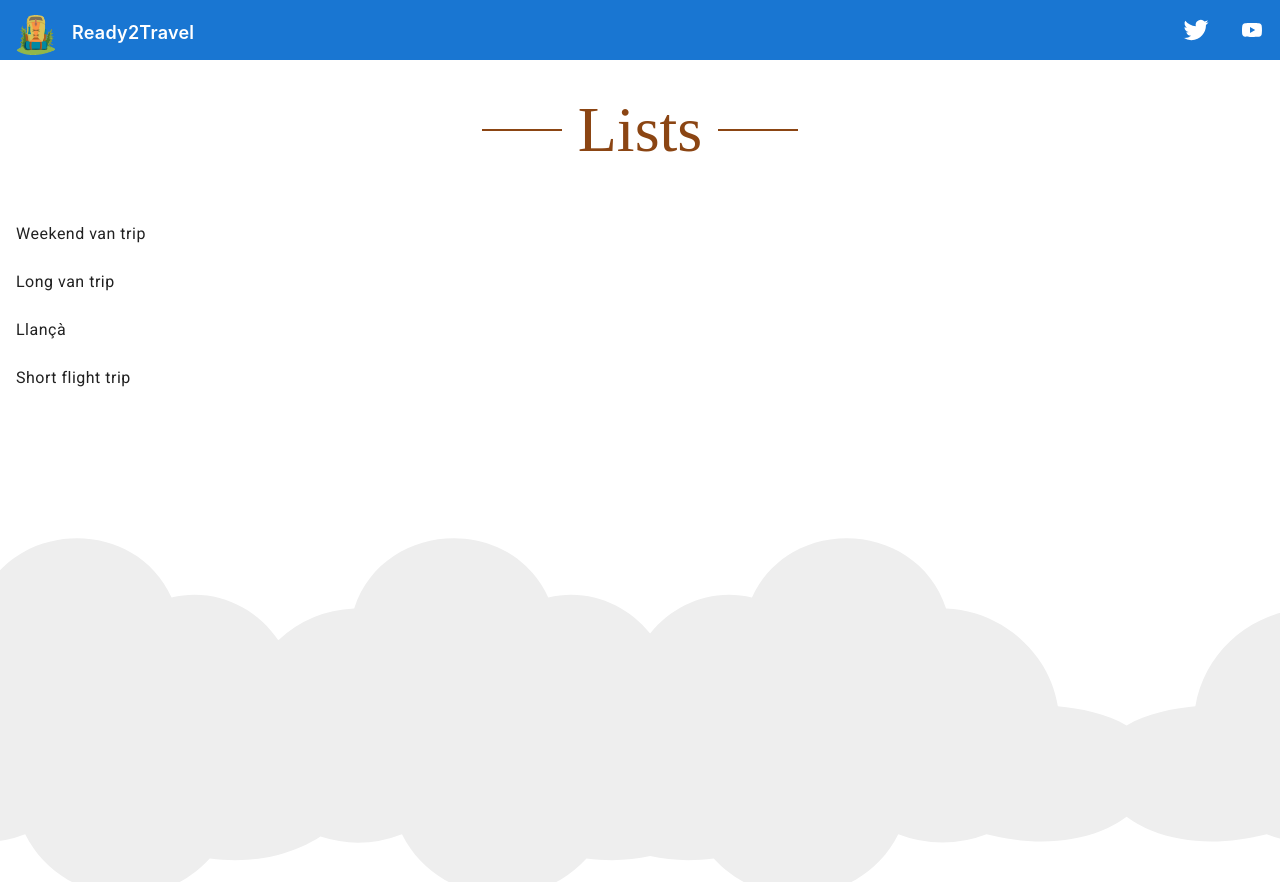
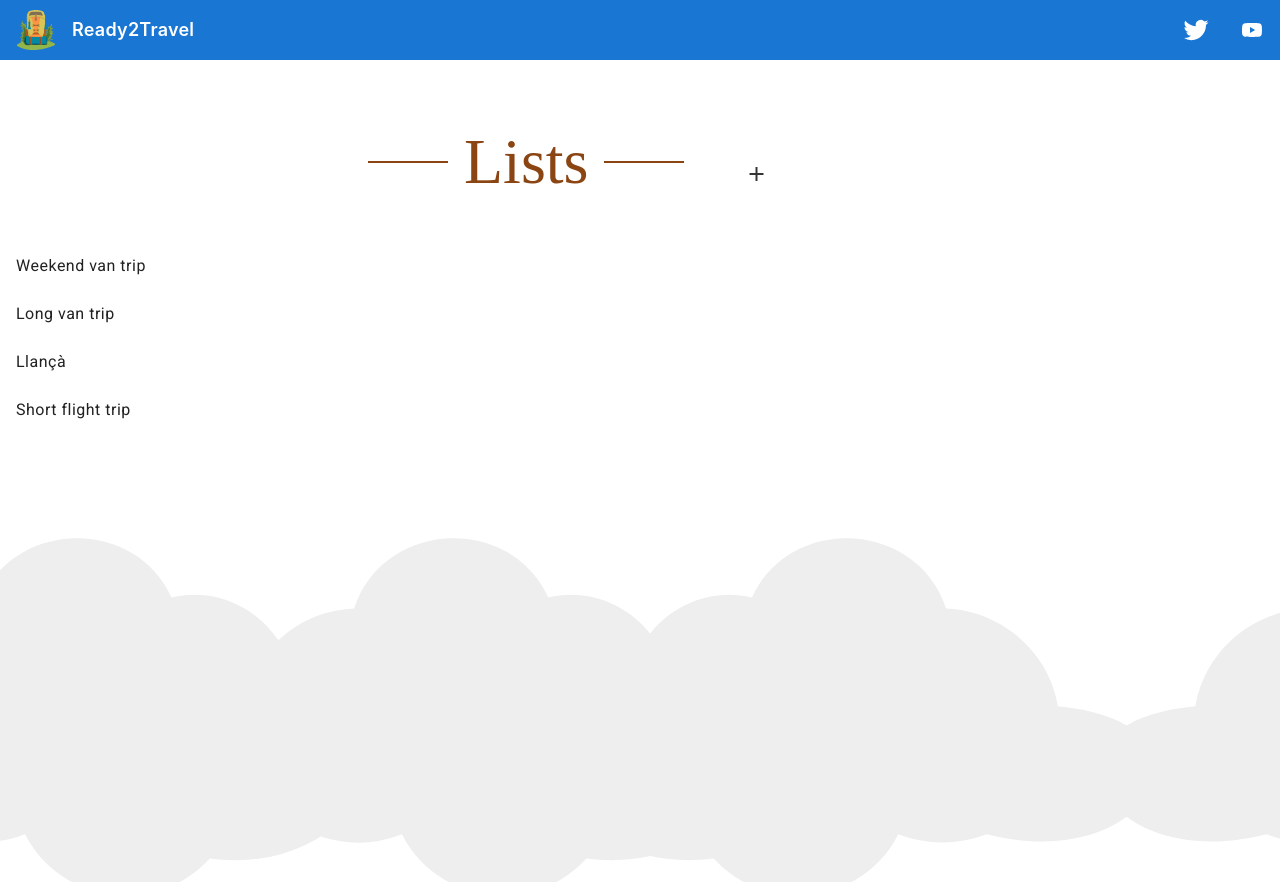
Before and after one commit to horacisalvany/ready-to-travel, an Angular app: page /list in a window 1280 px wide. Built offline with nearby package versions, Linux system fonts and the light colour scheme.

Commit message:
add list dialog

```diff
--- a/src/app/app.component.html
+++ b/src/app/app.component.html
@@ -1,7 +1,7 @@
 <!-- Toolbar -->
 <div class="toolbar" role="banner">
-  <a style="margin-top: 10px" routerLink="/" routerLinkActive="active">
-    <img width="40" alt="Angular Logo" src="assets/img/ready2travel_logo.png" />
+  <a routerLink="/" routerLinkActive="active">
+    <img width="40" src="assets/img/ready2travel_logo.png" />
     <span class="home" style="font-size: 18px; color: white">Ready2Travel</span>
   </a>
   <div class="spacer"></div>
--- a/src/app/app.component.scss
+++ b/src/app/app.component.scss
@@ -23,6 +23,10 @@ p {
 
 .spacer {
   flex: 1;
+}
+
+.home {
+  vertical-align: middle;
 }
 
 .toolbar {
--- a/src/app/views/list/list/dialog-add-agroupation/dialog-add-agroupation.component.html
+++ b/src/app/views/list/list/dialog-add-agroupation/dialog-add-agroupation.component.html
@@ -12,7 +12,7 @@
   </section>
 </div>
 <div mat-dialog-actions>
-  <button mat-button mat-dialog-close>No</button>
+  <button [mat-dialog-close]="result" mat-button mat-dialog-close>No</button>
   <button
     mat-button
     mat-dialog-close
--- a/src/app/views/list/list/list.component.html
+++ b/src/app/views/list/list/list.component.html
@@ -1,10 +1,6 @@
-<div class="example-button-row">
+<div class="button-row">
   <h1>{{ list.title }}</h1>
-  <button
-    (click)="openDialogAddAgroupation()"
-    mat-icon-button
-    aria-label="Example icon button with a vertical three dot icon"
-  >
+  <button (click)="openDialogAddAgroupation()" mat-icon-button>
     <mat-icon>add</mat-icon>
   </button>
 </div>
--- a/src/app/views/list/list/list.component.scss
+++ b/src/app/views/list/list/list.component.scss
@@ -43,7 +43,11 @@ mat-list-item {
   }
 }
 
-.example-button-row {
+.button-row {
   display: flex;
   align-items: center;
+  @media only screen and (orientation: landscape) {
+    width: 50%;
+    margin: 0 auto;
+  }
 }
--- /dev/null
+++ b/src/app/views/lists/dialog-add-list/dialog-add-list.component.html
@@ -0,0 +1,21 @@
+<div mat-dialog-content>
+  <section class="example-section">
+    <h4>What is the name of the list?</h4>
+    <!-- <input matInput [(ngModel)]="listTitle" placeholder="Ex. Weekend trip" /> -->
+    <input (change)="change($event)" />
+  </section>
+</div>
+<div mat-dialog-actions>
+  <button [mat-dialog-close]="result" mat-button mat-dialog-close>
+    Cancel
+  </button>
+  <button
+    mat-button
+    mat-dialog-close
+    cdkFocusInitial
+    [mat-dialog-close]="result"
+    (click)="onCreate('a')"
+  >
+    Create
+  </button>
+</div>
--- /dev/null
+++ b/src/app/views/lists/dialog-add-list/dialog-add-list.component.ts
@@ -0,0 +1,32 @@
+import { CommonModule } from '@angular/common';
+import { Component, Inject } from '@angular/core';
+import { MatButtonModule } from '@angular/material/button';
+import { MatCheckboxModule } from '@angular/material/checkbox';
+import {
+  MAT_DIALOG_DATA,
+  MatDialogModule,
+  MatDialogRef,
+} from '@angular/material/dialog';
+
+@Component({
+  selector: 'dialog-add-list',
+  templateUrl: './dialog-add-list.component.html',
+  styleUrls: ['./dialog-add-list.component.scss'],
+  standalone: true,
+  imports: [CommonModule, MatDialogModule, MatButtonModule, MatCheckboxModule],
+})
+export class DialogAddListComponent {
+  result: string = '';
+
+  constructor(
+    public dialogRef: MatDialogRef<DialogAddListComponent>,
+    @Inject(MAT_DIALOG_DATA) public data: boolean[]
+  ) {}
+
+  onCreate(title: string) {
+    this.result = title;
+  }
+  change(event: any) {
+    this.result = event.target.value;
+  }
+}
--- a/src/app/views/lists/lists.component.html
+++ b/src/app/views/lists/lists.component.html
@@ -1,4 +1,10 @@
-<h1>Lists</h1>
+<div class="button-row">
+  <h1>Lists</h1>
+  <button (click)="openDialogAddList()" mat-icon-button>
+    <mat-icon>add</mat-icon>
+  </button>
+</div>
+
 <mat-list role="list">
   <mat-list-item (click)="onClickList(list.id)" *ngFor="let list of lists">{{
     list.title
--- a/src/app/views/lists/lists.component.scss
+++ b/src/app/views/lists/lists.component.scss
@@ -23,3 +23,12 @@ h1 {
     }
   }
 }
+
+.button-row {
+  display: flex;
+  align-items: center;
+  @media only screen and (orientation: landscape) {
+    width: 50%;
+    margin: 0 auto;
+  }
+}
--- a/src/app/views/lists/lists.component.ts
+++ b/src/app/views/lists/lists.component.ts
@@ -1,7 +1,9 @@
 import { CommonModule } from '@angular/common';
 import { Component } from '@angular/core';
+import { MatDialog } from '@angular/material/dialog';
 import { ActivatedRoute, Router } from '@angular/router';
 import { MaterialModule } from 'src/app/material.module';
+import { DialogAddListComponent } from './dialog-add-list/dialog-add-list.component';
 import { List } from './list';
 import { lists } from './list.mock';
 
@@ -15,7 +17,11 @@ import { lists } from './list.mock';
 export class ListsComponent {
   lists: List[] = lists;
 
-  constructor(private router: Router, private route: ActivatedRoute) {}
+  constructor(
+    private router: Router,
+    private route: ActivatedRoute,
+    public dialog: MatDialog
+  ) {}
 
   public onClickList(listId: number) {
     const list = lists.find((list) => list.id === listId);
@@ -24,4 +30,20 @@ export class ListsComponent {
       state: list,
     });
   }
+
+  openDialogAddList(
+    enterAnimationDuration: string = '0ms',
+    exitAnimationDuration: string = '0ms'
+  ): void {
+    const dialogRef = this.dialog.open(DialogAddListComponent, {
+      width: '250px',
+      enterAnimationDuration,
+      exitAnimationDuration,
+      data: { idsAgroupation: [] },
+    });
+
+    dialogRef.afterClosed().subscribe((titleList: string) => {
+      this.lists.push({ title: titleList, id: 12, agroupations: [] } as List);
+    });
+  }
 }
```
Also changed, not shown: src/app/views/lists/dialog-add-list/dialog-add-list.component.scss (added), 1 other file (tests, documents, lock files or other folders).
